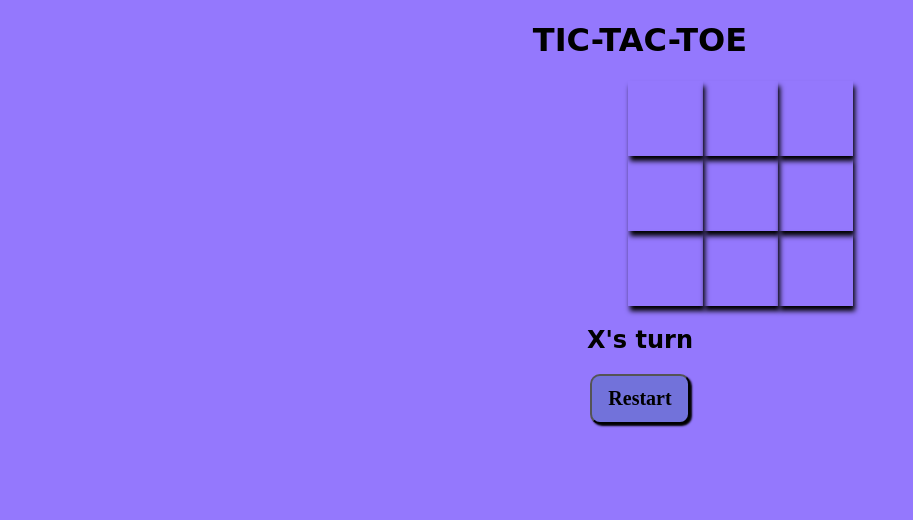
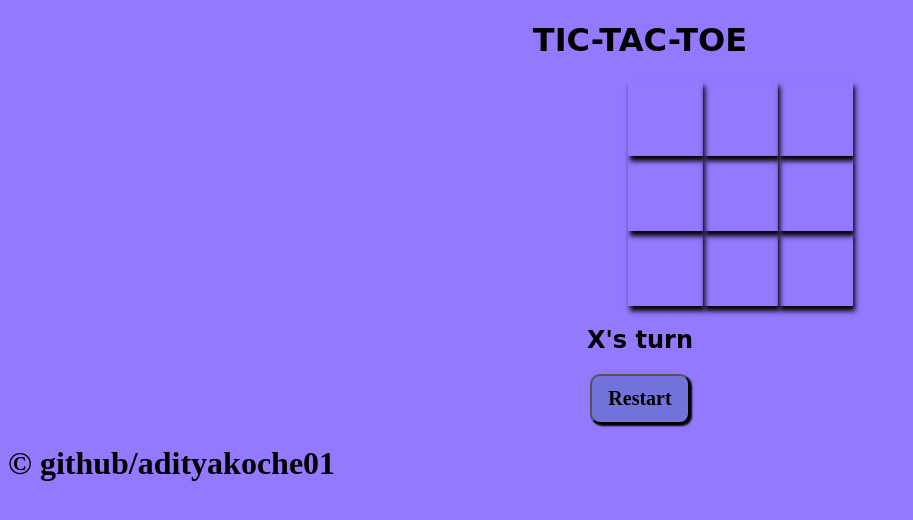
Before and after one commit to AdityaKoche01/Tic-Tac-Toe, a plain HTML site: page index.html in a window 1280 px wide. Shown: the whole page, without its empty margins (0-913 px from the left). Drawn offline with Linux system fonts and the light colour scheme.

Commit message:
Update index.html

```diff
--- a/index.html
+++ b/index.html
@@ -24,6 +24,9 @@
         <h2 id="statusText"></h2>
         <button id="restartBtn">Restart</button>
     </div>
+    <footer>
+        <h1>&copy github/adityakoche01</h1>
+    </footer>
     <script src="script.js"></script>
 </body>
 </html>
```
